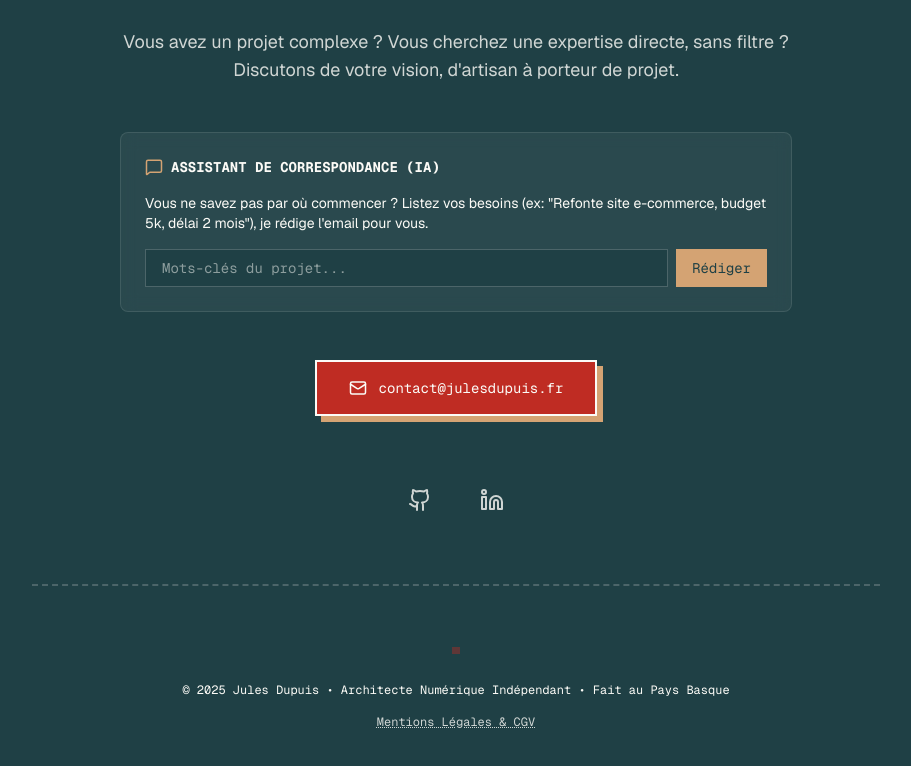
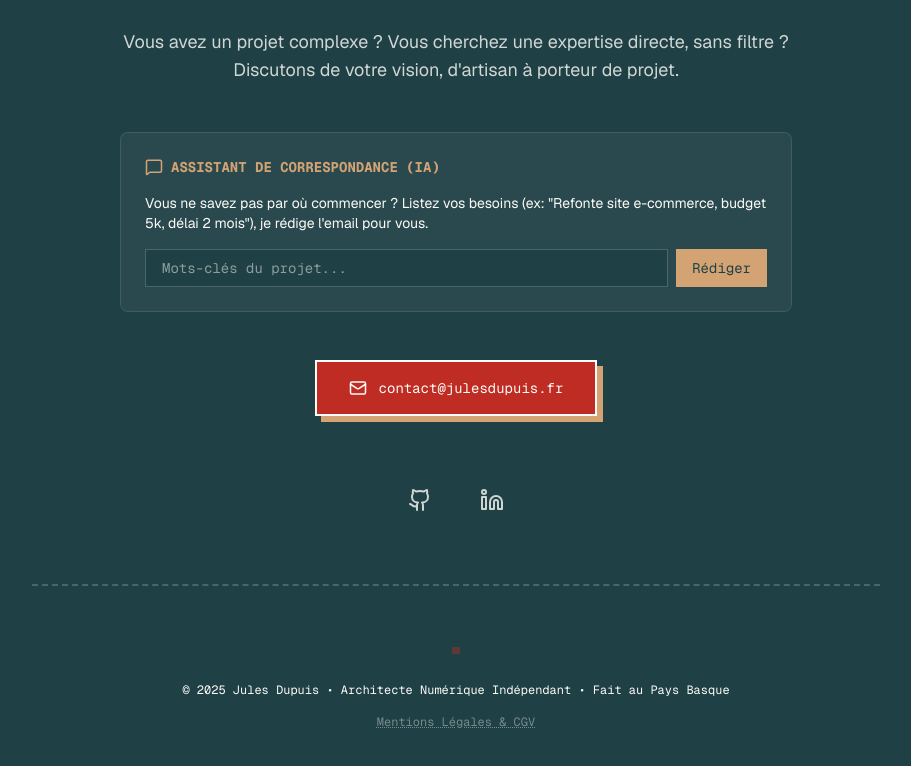
Before and after one commit to JulesDups/portfolio, a Next.js app: page / in a window 1280 px wide. Shown: the part 5922-6688 px from the top of the page, without its empty margins (184-1095 px from the left). Built offline with nearby package versions, Linux system fonts and the light colour scheme.

Commit message:
Revert "feat: Add initial portfolio page with UI components, data, and global styling."
This reverts commit 6a5e1c5ad9b9fc11aa37b8833565a94ea48dc51e.

```diff
--- a/app/globals.css
+++ b/app/globals.css
@@ -18,7 +18,7 @@ body {
 .dark {
   --background: #1f4045;
   --foreground: #e6e4dc;
-  --primary: #ff6b6b;
+  --primary: #bf2c23;
   --secondary: #d4a373;
   --card: #2a555c;
   --grid-color: #e6e4dc;
--- a/app/page.tsx
+++ b/app/page.tsx
@@ -218,7 +218,6 @@ const PixelDots = () => (
 const PixelBrackets = ({ className = "" }) => (
   <div
     className={`font-mono font-bold text-primary tracking-tighter select-none ${className}`}
-    aria-hidden="true"
     style={{ imageRendering: "pixelated", fontSize: "1.5rem" }}
   >
     {`{ }`}
@@ -1015,7 +1014,7 @@ const Contact = ({ prefill }: { prefill?: string }) => {
         <div className="bg-background/5 border border-[#fcfbf7]/10 p-6 rounded-lg mb-12 text-left max-w-2xl mx-auto backdrop-blur-sm">
           <div className="flex items-center gap-2 mb-4 text-secondary">
             <MessageSquare size={18} />
-            <span className="font-mono text-sm font-bold uppercase text-background">
+            <span className="font-mono text-sm font-bold uppercase">
               Assistant de Correspondance (IA)
             </span>
           </div>
@@ -1039,7 +1038,7 @@ const Contact = ({ prefill }: { prefill?: string }) => {
                 <button
                   onClick={handleDraftEmail}
                   disabled={loadingEmail}
-                  className="bg-secondary text-foreground dark:text-background px-4 py-2 font-mono text-sm hover:bg-background transition-colors"
+                  className="bg-secondary text-foreground px-4 py-2 font-mono text-sm hover:bg-background transition-colors"
                 >
                   {loadingEmail ? "..." : "Rédiger"}
                 </button>
@@ -1116,7 +1115,7 @@ const Contact = ({ prefill }: { prefill?: string }) => {
             © 2025 Jules Dupuis • Architecte Numérique Indépendant • Fait au
             Pays Basque
           </p>
-          <div className="mt-4 font-mono text-xs text-background/80">
+          <div className="mt-4 font-mono text-xs text-background/40">
             <Link
               href="/mentions-legales"
               className="hover:text-primary transition-colors underline decoration-dotted"
```
